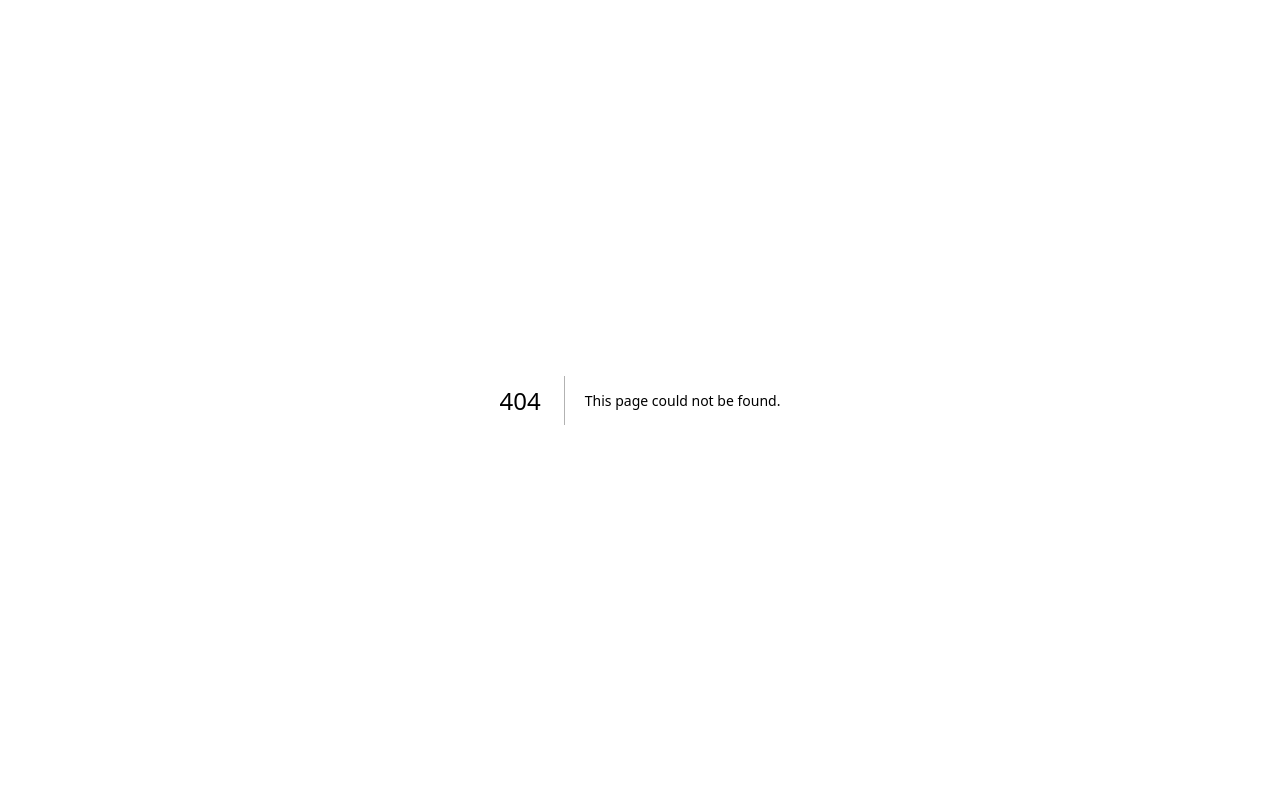
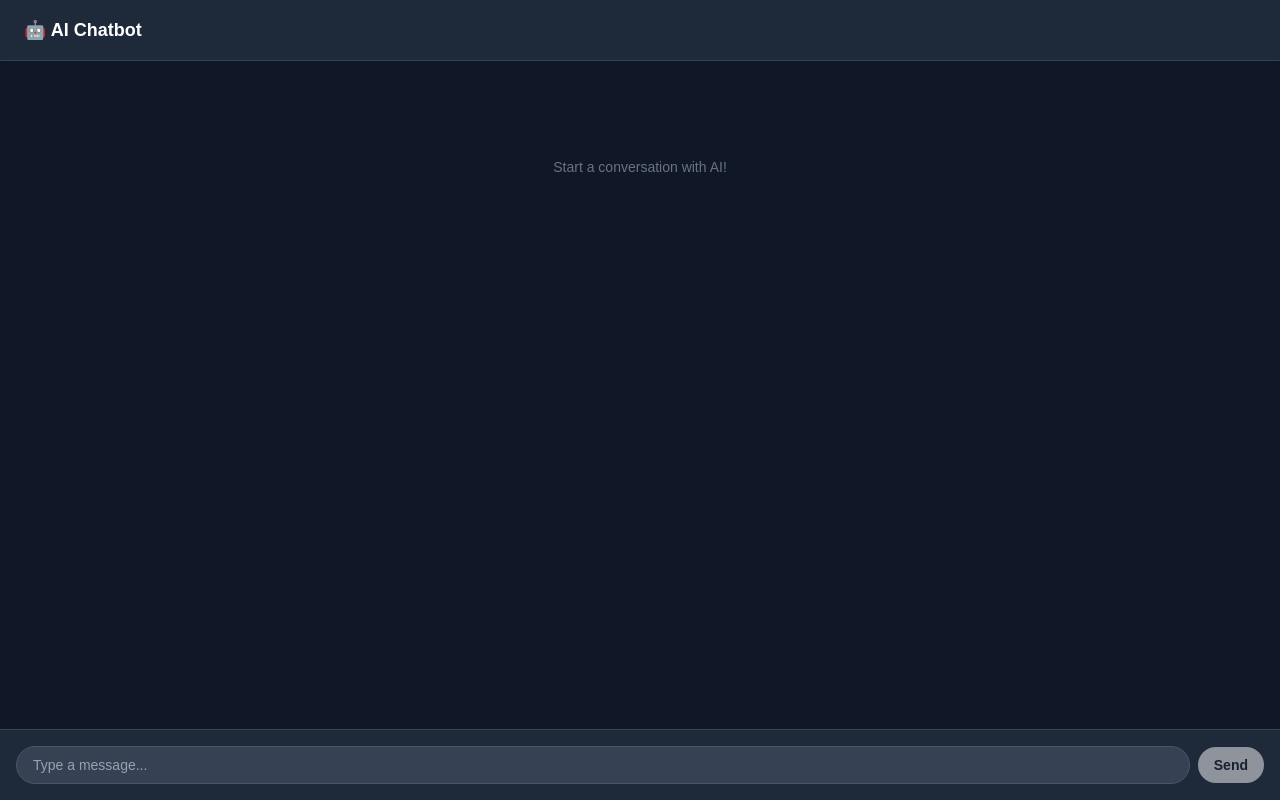
Before and after one commit to YBChandrasekhar/Ai_chat_bot, a Next.js app in the folder frontend/: page /chat in a window 1280 px wide. Before the commit this address had no page. Built offline with nearby package versions, Linux system fonts and the light colour scheme.

Commit message:
day4_page_ui_setting

```diff
--- /dev/null
+++ b/frontend/app/chat/page.tsx
@@ -0,0 +1,68 @@
+"use client";
+
+import { useState, useEffect, useRef } from "react";
+import MessageBubble from "@/components/MessageBubble";
+import ChatInput from "@/components/ChatInput";
+import { sendMessage } from "@/services/api";
+
+type Message = {
+  role: "user" | "ai";
+  content: string;
+};
+
+export default function ChatPage() {
+  const [messages, setMessages] = useState<Message[]>([]);
+  const [sessionId, setSessionId] = useState<string | null>(null);
+  const [loading, setLoading] = useState(false);
+  const bottomRef = useRef<HTMLDivElement>(null);
+
+  useEffect(() => {
+    bottomRef.current?.scrollIntoView({ behavior: "smooth" });
+  }, [messages]);
+
+  const handleSend = async (content: string) => {
+    setMessages((prev) => [...prev, { role: "user", content }]);
+    setLoading(true);
+    try {
+      const res = await sendMessage(content, sessionId ?? undefined);
+      setSessionId(res.data.sessionId);
+      setMessages((prev) => [...prev, { role: "ai", content: res.data.aiMessage }]);
+    } catch {
+      setMessages((prev) => [...prev, { role: "ai", content: "Something went wrong. Please try again." }]);
+    } finally {
+      setLoading(false);
+    }
+  };
+
+  return (
+    <div className="flex flex-col h-screen bg-gray-900">
+      {/* Header */}
+      <div className="px-6 py-4 bg-gray-800 text-white font-semibold text-lg shadow border-b border-gray-700">
+        🤖 AI Chatbot
+      </div>
+
+      {/* Messages */}
+      <div className="flex-1 overflow-y-auto px-4 py-4">
+        {messages.length === 0 && (
+          <p className="text-center text-gray-500 mt-20 text-sm">
+            Start a conversation with AI!
+          </p>
+        )}
+        {messages.map((msg, i) => (
+          <MessageBubble key={i} role={msg.role} content={msg.content} />
+        ))}
+        {loading && (
+          <div className="flex justify-start mb-3">
+            <div className="bg-gray-700 text-gray-300 px-4 py-2 rounded-2xl rounded-bl-none text-sm">
+              Thinking...
+            </div>
+          </div>
+        )}
+        <div ref={bottomRef} />
+      </div>
+
+      {/* Input */}
+      <ChatInput onSend={handleSend} loading={loading} />
+    </div>
+  );
+}
--- a/frontend/app/page.tsx
+++ b/frontend/app/page.tsx
@@ -1,65 +1,5 @@
-import Image from "next/image";
+import { redirect } from "next/navigation";
 
 export default function Home() {
-  return (
-    <div className="flex flex-col flex-1 items-center justify-center bg-zinc-50 font-sans dark:bg-black">
-      <main className="flex flex-1 w-full max-w-3xl flex-col items-center justify-between py-32 px-16 bg-white dark:bg-black sm:items-start">
-        <Image
-          className="dark:invert"
-          src="/next.svg"
-          alt="Next.js logo"
-          width={100}
-          height={20}
-          priority
-        />
-        <div className="flex flex-col items-center gap-6 text-center sm:items-start sm:text-left">
-          <h1 className="max-w-xs text-3xl font-semibold leading-10 tracking-tight text-black dark:text-zinc-50">
-            To get started, edit the page.tsx file.
-          </h1>
-          <p className="max-w-md text-lg leading-8 text-zinc-600 dark:text-zinc-400">
-            Looking for a starting point or more instructions? Head over to{" "}
-            <a
-              href="https://vercel.com/templates?framework=next.js&utm_source=create-next-app&utm_medium=appdir-template-tw&utm_campaign=create-next-app"
-              className="font-medium text-zinc-950 dark:text-zinc-50"
-            >
-              Templates
-            </a>{" "}
-            or the{" "}
-            <a
-              href="https://nextjs.org/learn?utm_source=create-next-app&utm_medium=appdir-template-tw&utm_campaign=create-next-app"
-              className="font-medium text-zinc-950 dark:text-zinc-50"
-            >
-              Learning
-            </a>{" "}
-            center.
-          </p>
-        </div>
-        <div className="flex flex-col gap-4 text-base font-medium sm:flex-row">
-          <a
-            className="flex h-12 w-full items-center justify-center gap-2 rounded-full bg-foreground px-5 text-background transition-colors hover:bg-[#383838] dark:hover:bg-[#ccc] md:w-[158px]"
-            href="https://vercel.com/new?utm_source=create-next-app&utm_medium=appdir-template-tw&utm_campaign=create-next-app"
-            target="_blank"
-            rel="noopener noreferrer"
-          >
-            <Image
-              className="dark:invert"
-              src="/vercel.svg"
-              alt="Vercel logomark"
-              width={16}
-              height={16}
-            />
-            Deploy Now
-          </a>
-          <a
-            className="flex h-12 w-full items-center justify-center rounded-full border border-solid border-black/[.08] px-5 transition-colors hover:border-transparent hover:bg-black/[.04] dark:border-white/[.145] dark:hover:bg-[#1a1a1a] md:w-[158px]"
-            href="https://nextjs.org/docs?utm_source=create-next-app&utm_medium=appdir-template-tw&utm_campaign=create-next-app"
-            target="_blank"
-            rel="noopener noreferrer"
-          >
-            Documentation
-          </a>
-        </div>
-      </main>
-    </div>
-  );
+  redirect("/chat");
 }
--- /dev/null
+++ b/frontend/components/ChatInput.tsx
@@ -0,0 +1,38 @@
+"use client";
+
+import { useState } from "react";
+
+type Props = {
+  onSend: (message: string) => void;
+  loading: boolean;
+};
+
+export default function ChatInput({ onSend, loading }: Props) {
+  const [input, setInput] = useState("");
+
+  const handleSend = () => {
+    if (!input.trim() || loading) return;
+    onSend(input.trim());
+    setInput("");
+  };
+
+  return (
+    <div className="flex items-center gap-2 p-4 border-t border-gray-700 bg-gray-800">
+      <input
+        type="text"
+        value={input}
+        onChange={(e) => setInput(e.target.value)}
+        onKeyDown={(e) => e.key === "Enter" && handleSend()}
+        placeholder="Type a message..."
+        className="flex-1 px-4 py-2 bg-gray-700 text-white placeholder-gray-400 border border-gray-600 rounded-full outline-none focus:ring-2 focus:ring-blue-500 text-sm"
+      />
+      <button
+        onClick={handleSend}
+        disabled={loading || !input.trim()}
+        className="px-4 py-2 bg-white text-gray-900 font-semibold rounded-full text-sm disabled:opacity-50 hover:bg-gray-200"
+      >
+        {loading ? "..." : "Send"}
+      </button>
+    </div>
+  );
+}
--- /dev/null
+++ b/frontend/components/MessageBubble.tsx
@@ -0,0 +1,23 @@
+"use client";
+
+type Props = {
+  role: "user" | "ai";
+  content: string;
+};
+
+export default function MessageBubble({ role, content }: Props) {
+  const isUser = role === "user";
+  return (
+    <div className={`flex ${isUser ? "justify-end" : "justify-start"} mb-3`}>
+      <div
+        className={`max-w-[75%] px-4 py-2 rounded-2xl text-sm whitespace-pre-wrap ${
+          isUser
+            ? "bg-blue-600 text-white rounded-br-none"
+            : "bg-gray-700 text-gray-100 rounded-bl-none"
+        }`}
+      >
+        {content}
+      </div>
+    </div>
+  );
+}
--- a/frontend/package.json
+++ b/frontend/package.json
@@ -9,6 +9,7 @@
     "lint": "eslint"
   },
   "dependencies": {
+    "axios": "^1.16.1",
     "next": "16.2.6",
     "react": "19.2.4",
     "react-dom": "19.2.4"
--- /dev/null
+++ b/frontend/services/api.ts
@@ -0,0 +1,20 @@
+import axios from "axios";
+
+const API = axios.create({ baseURL: "http://localhost:5000/api" });
+
+API.interceptors.request.use((config) => {
+  const token = localStorage.getItem("token");
+  if (token) config.headers.Authorization = `Bearer ${token}`;
+  return config;
+});
+
+export const sendMessage = (content: string, sessionId?: string) =>
+  API.post("/chat/message", { content, sessionId });
+
+export const getChatHistory = () => API.get("/chat/history");
+
+export const register = (name: string, email: string, password: string) =>
+  API.post("/auth/register", { name, email, password });
+
+export const login = (email: string, password: string) =>
+  API.post("/auth/login", { email, password });
--- /dev/null
+++ b/frontend/utils/auth.ts
@@ -0,0 +1,3 @@
+export const saveToken = (token: string) => localStorage.setItem("token", token);
+export const getToken = () => localStorage.getItem("token");
+export const removeToken = () => localStorage.removeItem("token");
```
Also changed, not shown: 1 other file (tests, documents, lock files or other folders).
